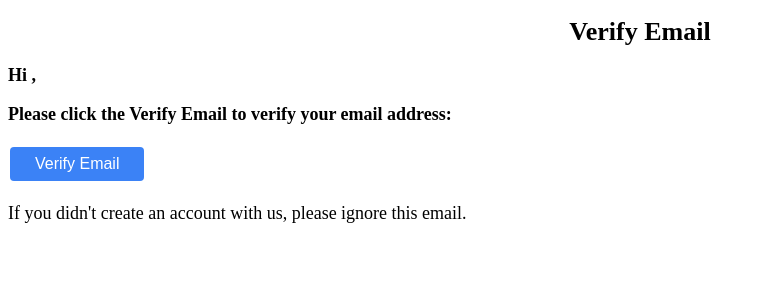
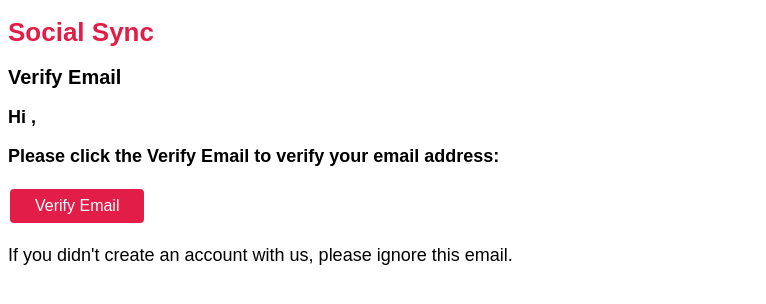
Before and after one commit to Lohit-Behera/SocialSync, a Django app: template backend/customuser/templates/customuser/verification_email.html in a window 1280 px wide. Shown: the top 304 px of the page, without its empty margins (0-766 px from the left). Run offline with Django 5.2, Linux system fonts and the light colour scheme; the template is opened without the code that fills it, so the values that code supplies are empty.

Commit message:
change templates

```diff
--- a/backend/customuser/templates/customuser/verification_email.html
+++ b/backend/customuser/templates/customuser/verification_email.html
@@ -4,8 +4,11 @@
     <meta charset="UTF-8" />
     <title>Verification Email</title>
     <style>
+      body {
+        font-family: Arial, sans-serif;
+      }
       .button {
-        background-color: #3b82f6;
+        background-color: #e11d48;
         border: none;
         color: white;
         padding: 8px 25px;
@@ -16,6 +19,11 @@
         margin: 4px 2px;
         cursor: pointer;
         border-radius: 4px;
+        transition: all 0.3s ease;
+      }
+      .button:hover {
+        background-color: #bf193d;
+        box-shadow: 0 10px 30px rgba(225, 29, 72, 0.4);
       }
       .header {
         font-size: 18px;
@@ -23,7 +31,10 @@
       }
       h1 {
         font-size: 26px;
-        text-align: center;
+        color: #e11d48;
+      }
+      h2 {
+        font-size: 20px;
       }
       p {
         font-size: 18px;
@@ -31,7 +42,8 @@
     </style>
   </head>
   <body>
-    <h1>Verify Email</h1>
+    <h1>Social Sync</h1>
+    <h2>Verify Email</h2>
     <p class="header">Hi {{ first_name }},</p>
     <p class="header">
       Please click the Verify Email to verify your email address:
```
Also changed, not shown: backend/customuser/templates/customuser/contact_email.html (+4 -4 lines).
